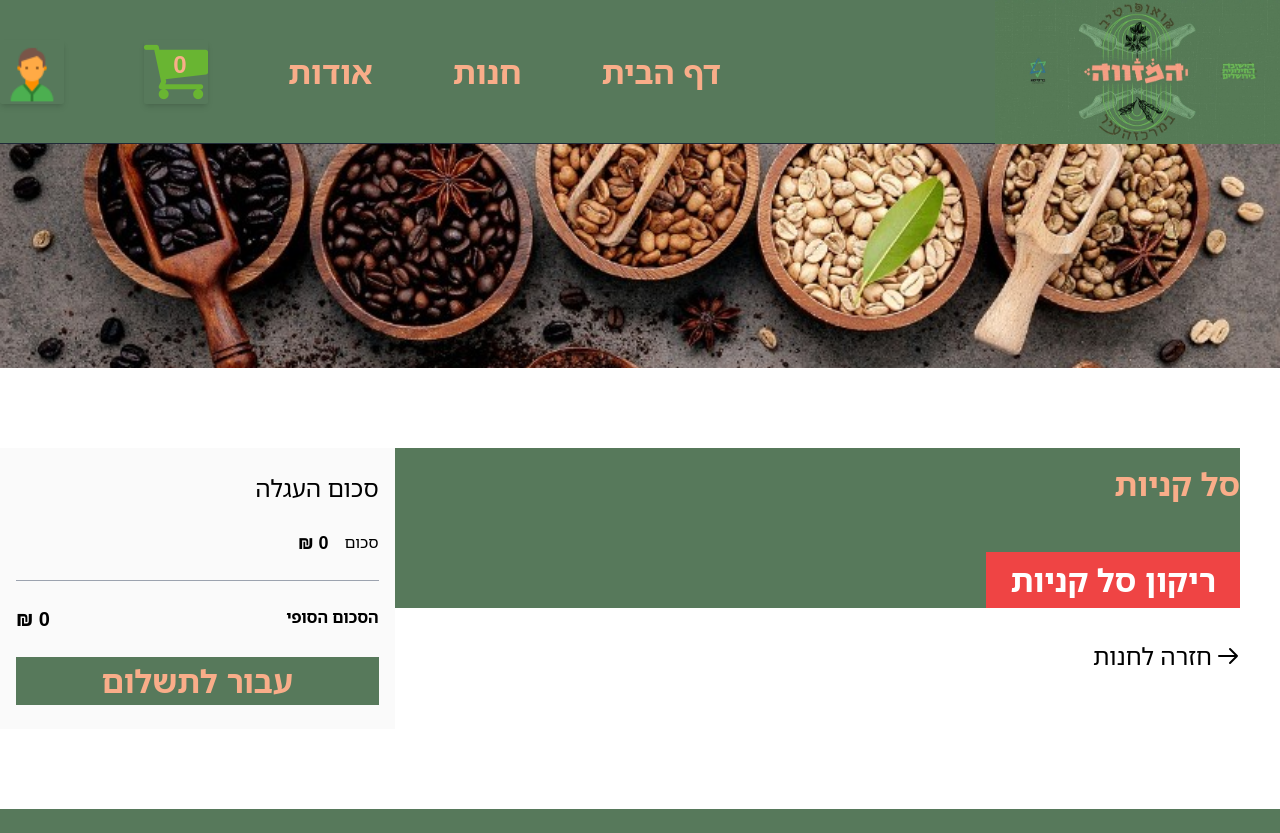
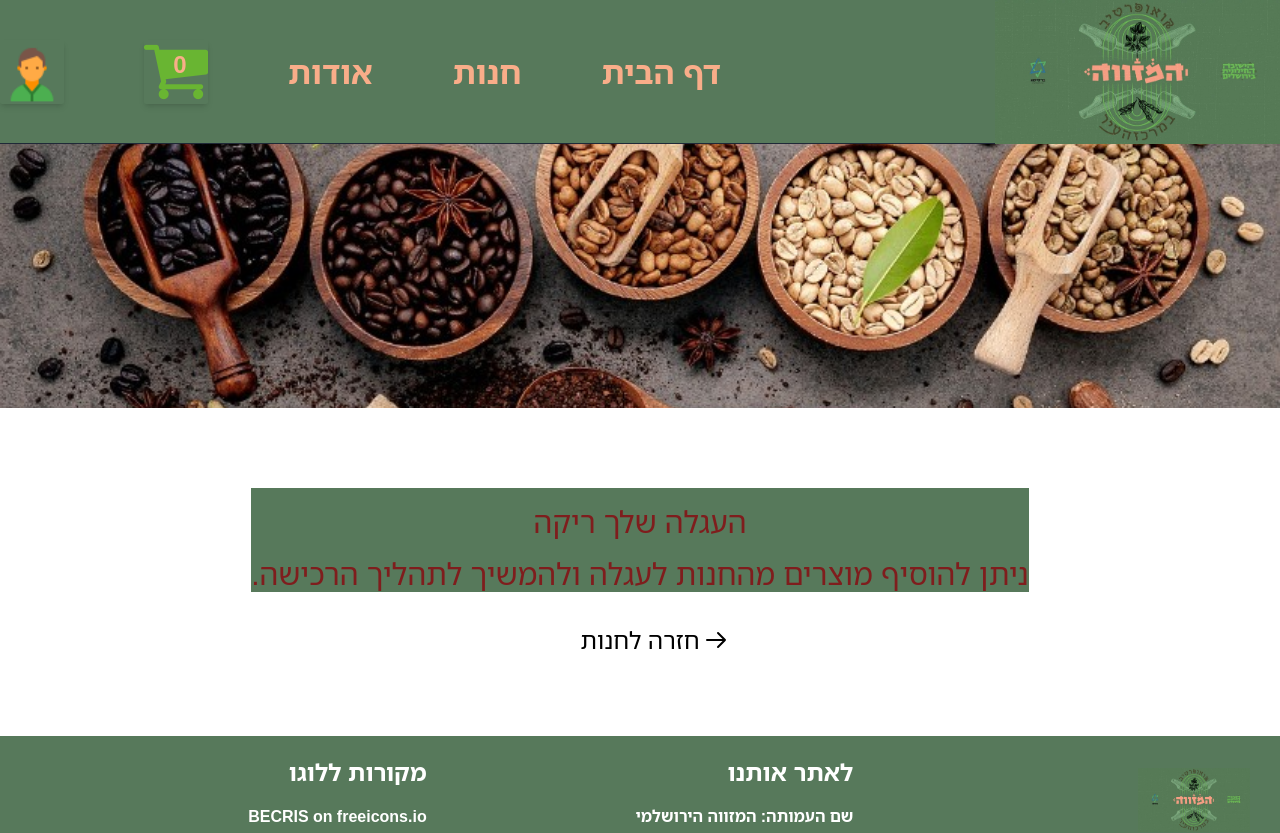
Before and after one commit to mohammadBelbesi/Hamezaveh, a React (Create React App) app: page /cart in a window 1280 px wide. Shown: the top 833 px of the page. Built offline with nearby package versions, Linux system fonts and the light colour scheme.

Commit message:
cart empty case

```diff
--- a/src/index.css
+++ b/src/index.css
@@ -159,5 +159,5 @@ body{
 }
 
 .h-cartPage{
-    height: 14rem;
+    height: 16.5rem;
 }
--- a/src/pages/Cart.js
+++ b/src/pages/Cart.js
@@ -1,34 +1,34 @@
 import React, { useEffect, useState } from 'react';
 import { useSelector } from 'react-redux';
 import { cartCover } from '../assets/assetsindex';
-import CartItem from '../components/CartItem';
 import Header from "../components/homePage/Header";
 import Footer from "../components/homePage/Footer";
+import CartItem from '../components/CartItem';
+import { HiOutlineArrowRight } from "react-icons/hi";
+import { Link } from "react-router-dom";
 
 const Cart = () => {
   const productData = useSelector((state) => state.bazar.productData);
   const [totalAmt, setTotalAmt] = useState(0);
-  const [isMember , setIsMember] = useState(false)
+  const [isMember, setIsMember] = useState(false);
+  const isCartEmpty = productData.length === 0;
+  let member = useSelector((state) => state.bazar.isMember);
 
-  let member = useSelector((state) => state.bazar.isMember)
-
-  useEffect (() => {
+  useEffect(() => {
     let totalPrice = 0;
     productData.forEach((item) => {
-      totalPrice += (item.PriceProduct * item.QuantityOfProduct)/100;
+      totalPrice += (item.PriceProduct * item.QuantityOfProduct) / 100;
     });
     setTotalAmt(totalPrice);
-
   }, [productData]);
 
   useEffect(() => {
     setIsMember(member);
-    // console.log(member);
-    // console.log(isMember);
   }, [member]);
 
   function pay(a) {
-    const url = "https://app.sumit.co.il/billing/payments/beginredirect/"; // Replace with your desired URL
+    const finalTotalAmt = isMember ? totalAmt - totalAmt * 0.3 : totalAmt;
+    const url = "https://app.sumit.co.il/billing/payments/beginredirect/";
     const body = {
       "Customer": {
         "ExternalIdentifier": null,
@@ -58,7 +58,7 @@ const Cart = () => {
             "SearchMode": null
           },
           "Quantity": 1,
-                "UnitPrice":a,
+          "UnitPrice": finalTotalAmt,
           "Total": null,
           "Currency": null,
           "Description": null
@@ -98,11 +98,10 @@ const Cart = () => {
     })
       .then(response => response.json())
       .then(data => {
-        console.log(data); // Do something with the response data
+        console.log(data);
         const redirectUrl = data.Data.RedirectURL;
-        console.log(redirectUrl)
+        console.log(redirectUrl);
         window.open(redirectUrl, "_blank");
-
       })
       .catch(error => {
         console.error('Error:', error);
@@ -115,6 +114,8 @@ const Cart = () => {
       <div>
         <img className='w-screen h-cartPage object-cover' src={cartCover} alt='cartCover' />
         <div className='max-w-screen-xl mx-auto py-20 flex'>
+          {!isCartEmpty ? (
+            <>
               <CartItem />
               <div className='w-1/3 bg-[#fafafa] py-6 px-4'>
                 <div className='flex flex-col gap-6 border-b-[1px] border-b-gray-400 pb-6'>
@@ -127,13 +128,36 @@ const Cart = () => {
                   </p>
                 </div>
                 <p className='font-titleFont font-semibold flex justify-between mt-6'>
-              הסכום הסופי
-              <span className='text-xl font-bold'>{ isMember ? (totalAmt - (totalAmt*.3)) : totalAmt } ₪</span>
+                  הסכום הסופי{' '}
+                  <span className='text-xl font-bold'>
+                    {isMember ? (totalAmt - totalAmt * 0.3).toFixed(2) : totalAmt.toFixed(2)} ₪
+                  </span>
                 </p>
-            <button onClick={() => pay(totalAmt)} className='text-base bg-black text-white w-full py-3 mt-6 hover:bg-gray-800 duration-300'>
+                <button onClick={() => pay(totalAmt)} className='text-base bg-red-500 text-white w-full py-3 mt-6 hover:bg-red-800 duration-300'>
                   עבור לתשלום
                 </button>
               </div>
+            </>
+          ) : (
+            <>
+              <div className='flex flex-col items-center mx-auto'>
+                <div className='w-full text-center'>
+                  <p className='text-3xl mt-4 font-medium text-red-900'>העגלה שלך ריקה</p>
+                  <p className='text-3xl mt-4 font-medium text-red-900'>ניתן להוסיף מוצרים מהחנות לעגלה ולהמשיך לתהליך הרכישה.</p>
+                </div>
+                <div>
+                  <Link to="/shop">
+                    <button className="mt-8 ml-7 flex items-center gap-1 text-black hover:bg-red-500 duration-300 text-2xl">
+                      <span>
+                        <HiOutlineArrowRight />
+                      </span>
+                      חזרה לחנות
+                    </button>
+                  </Link>
+                </div>
+              </div>
+            </>
+          )}
         </div>
       </div>
       <Footer />
```
Lines whose indentation alone changed are shown as unchanged.
